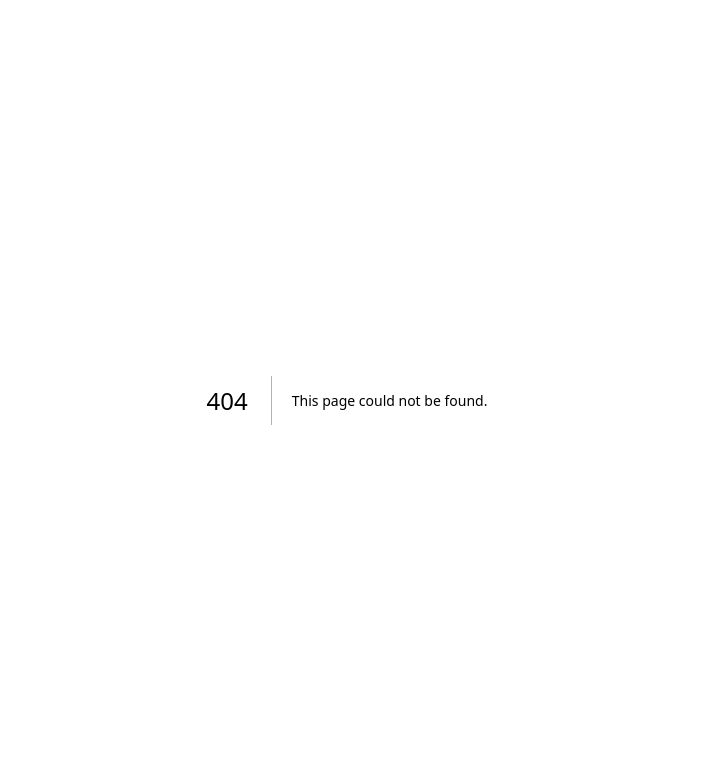
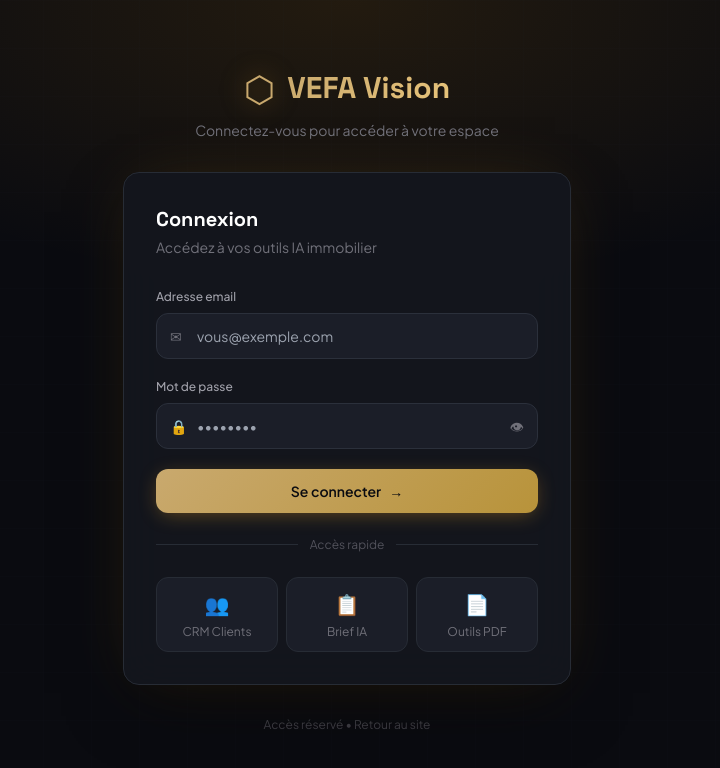
Before and after one commit to Manolo05/vefa-vision, a Next.js app: page /login in a window 1280 px wide. Before the commit this address had no page. Shown: the top 768 px of the page, without its empty margins (293-1013 px from the left). Built offline with nearby package versions, Linux system fonts and the light colour scheme.

Commit message:
feat: ajouter page de connexion avec acces aux outils (CRM, Brief, PDF)

```diff
--- /dev/null
+++ b/src/app/login/page.tsx
@@ -0,0 +1,243 @@
+"use client";
+import { useState } from "react";
+import { useRouter } from "next/navigation";
+import Link from "next/link";
+
+/* ── Credentials hardcodés (accès perso gratuit) ── */
+const OWNER_EMAIL = "admin@vefa-vision.com";
+const OWNER_PASSWORD = "vefa2026";
+
+export default function LoginPage() {
+  const router = useRouter();
+  const [email, setEmail] = useState("");
+  const [password, setPassword] = useState("");
+  const [error, setError] = useState("");
+  const [loading, setLoading] = useState(false);
+  const [showPass, setShowPass] = useState(false);
+
+  async function handleSubmit(e: React.FormEvent) {
+    e.preventDefault();
+    setError("");
+    setLoading(true);
+    await new Promise((r) => setTimeout(r, 800));
+
+    if (
+      email.trim().toLowerCase() === OWNER_EMAIL &&
+      password === OWNER_PASSWORD
+    ) {
+      /* Stocker la session dans localStorage */
+      localStorage.setItem("vv_auth", "true");
+      router.push("/dashboard");
+    } else {
+      setError("Email ou mot de passe incorrect.");
+      setLoading(false);
+    }
+  }
+
+  return (
+    <div
+      className="min-h-screen flex items-center justify-center px-4"
+      style={{
+        background:
+          "radial-gradient(ellipse 80% 60% at 50% 0%, hsl(38 90% 45% / .12) 0%, transparent 60%), hsl(225,25%,5%)",
+        fontFamily: "'Plus Jakarta Sans', sans-serif",
+      }}
+    >
+      {/* Grille de fond */}
+      <div
+        className="absolute inset-0 pointer-events-none opacity-10"
+        style={{
+          backgroundImage:
+            "linear-gradient(hsl(220 15% 20% / .5) 1px, transparent 1px), linear-gradient(90deg, hsl(220 15% 20% / .5) 1px, transparent 1px)",
+          backgroundSize: "48px 48px",
+        }}
+      />
+
+      <div className="relative w-full max-w-md space-y-8">
+        {/* Logo */}
+        <div className="text-center">
+          <Link href="/" className="inline-flex items-center gap-3 group">
+            <span
+              className="text-4xl"
+              style={{ color: "#C9A96E", filter: "drop-shadow(0 0 12px hsl(38 90% 55% / .5))" }}
+            >
+              ⬡
+            </span>
+            <span
+              className="text-3xl font-bold"
+              style={{
+                background: "linear-gradient(135deg, #C9A96E, #e8c47a)",
+                WebkitBackgroundClip: "text",
+                WebkitTextFillColor: "transparent",
+                backgroundClip: "text",
+                fontFamily: "'Space Grotesk', sans-serif",
+              }}
+            >
+              VEFA Vision
+            </span>
+          </Link>
+          <p className="mt-3 text-sm text-zinc-500">
+            Connectez-vous pour accéder à votre espace
+          </p>
+        </div>
+
+        {/* Card */}
+        <div
+          className="rounded-2xl p-8 border"
+          style={{
+            background: "hsl(225 18% 10% / .9)",
+            borderColor: "hsl(220 15% 18%)",
+            boxShadow: "0 0 60px -20px hsl(38 90% 55% / .2), 0 24px 64px -16px hsl(0 0% 0% / .6)",
+            backdropFilter: "blur(20px)",
+          }}
+        >
+          <h1
+            className="text-xl font-bold text-white mb-1"
+            style={{ fontFamily: "'Space Grotesk', sans-serif" }}
+          >
+            Connexion
+          </h1>
+          <p className="text-sm text-zinc-500 mb-8">
+            Accédez à vos outils IA immobilier
+          </p>
+
+          <form onSubmit={handleSubmit} className="space-y-5">
+            {/* Email */}
+            <div>
+              <label className="block text-xs font-medium text-zinc-400 mb-2">
+                Adresse email
+              </label>
+              <div className="relative">
+                <span className="absolute left-3.5 top-1/2 -translate-y-1/2 text-zinc-500 text-sm">
+                  ✉
+                </span>
+                <input
+                  type="email"
+                  required
+                  value={email}
+                  onChange={(e) => setEmail(e.target.value)}
+                  placeholder="vous@exemple.com"
+                  className="w-full pl-10 pr-4 py-3 rounded-xl text-sm outline-none transition-all"
+                  style={{
+                    background: "hsl(225 20% 13%)",
+                    border: "1px solid hsl(220 15% 20%)",
+                    color: "white",
+                  }}
+                  onFocus={(e) => (e.currentTarget.style.borderColor = "#C9A96E")}
+                  onBlur={(e) => (e.currentTarget.style.borderColor = "hsl(220 15% 20%)")}
+                />
+              </div>
+            </div>
+
+            {/* Password */}
+            <div>
+              <label className="block text-xs font-medium text-zinc-400 mb-2">
+                Mot de passe
+              </label>
+              <div className="relative">
+                <span className="absolute left-3.5 top-1/2 -translate-y-1/2 text-zinc-500 text-sm">
+                  🔒
+                </span>
+                <input
+                  type={showPass ? "text" : "password"}
+                  required
+                  value={password}
+                  onChange={(e) => setPassword(e.target.value)}
+                  placeholder="••••••••"
+                  className="w-full pl-10 pr-12 py-3 rounded-xl text-sm outline-none transition-all"
+                  style={{
+                    background: "hsl(225 20% 13%)",
+                    border: "1px solid hsl(220 15% 20%)",
+                    color: "white",
+                  }}
+                  onFocus={(e) => (e.currentTarget.style.borderColor = "#C9A96E")}
+                  onBlur={(e) => (e.currentTarget.style.borderColor = "hsl(220 15% 20%)")}
+                />
+                <button
+                  type="button"
+                  onClick={() => setShowPass(!showPass)}
+                  className="absolute right-3.5 top-1/2 -translate-y-1/2 text-zinc-500 hover:text-white transition-colors text-sm"
+                >
+                  {showPass ? "🙈" : "👁"}
+                </button>
+              </div>
+            </div>
+
+            {/* Error */}
+            {error && (
+              <div
+                className="flex items-center gap-2 px-4 py-3 rounded-xl text-sm"
+                style={{ background: "hsl(0 80% 20% / .4)", color: "#f87171", border: "1px solid hsl(0 70% 35%)" }}
+              >
+                <span>⚠</span>
+                <span>{error}</span>
+              </div>
+            )}
+
+            {/* Submit */}
+            <button
+              type="submit"
+              disabled={loading}
+              className="w-full py-3 rounded-xl font-semibold text-sm transition-all flex items-center justify-center gap-2"
+              style={{
+                background: loading ? "hsl(38 60% 40%)" : "linear-gradient(135deg, #C9A96E, #b8933a)",
+                color: "hsl(225,25%,5%)",
+                boxShadow: loading ? "none" : "0 4px 20px -4px hsl(38 90% 55% / .4)",
+              }}
+            >
+              {loading ? (
+                <>
+                  <span className="w-4 h-4 border-2 border-current border-t-transparent rounded-full animate-spin" />
+                  Connexion en cours…
+                </>
+              ) : (
+                <>
+                  Se connecter
+                  <span>→</span>
+                </>
+              )}
+            </button>
+          </form>
+
+          {/* Divider */}
+          <div className="flex items-center gap-3 my-6">
+            <div className="flex-1 h-px" style={{ background: "hsl(220 15% 18%)" }} />
+            <span className="text-xs text-zinc-600">Accès rapide</span>
+            <div className="flex-1 h-px" style={{ background: "hsl(220 15% 18%)" }} />
+          </div>
+
+          {/* Quick access modules */}
+          <div className="grid grid-cols-3 gap-2">
+            {[
+              { label: "CRM Clients", icon: "👥", href: "/clients" },
+              { label: "Brief IA", icon: "📋", href: "/brief" },
+              { label: "Outils PDF", icon: "📄", href: "/pdf-tools" },
+            ].map((m) => (
+              <Link
+                key={m.href}
+                href={m.href}
+                className="flex flex-col items-center gap-1.5 p-3 rounded-xl text-center transition-all group"
+                style={{ background: "hsl(225 20% 13%)", border: "1px solid hsl(220 15% 18%)" }}
+                onMouseEnter={(e) => (e.currentTarget.style.borderColor = "hsl(38 90% 55% / .4)")}
+                onMouseLeave={(e) => (e.currentTarget.style.borderColor = "hsl(220 15% 18%)")}
+              >
+                <span className="text-xl">{m.icon}</span>
+                <span className="text-xs text-zinc-500 group-hover:text-white transition-colors leading-tight">
+                  {m.label}
+                </span>
+              </Link>
+            ))}
+          </div>
+        </div>
+
+        {/* Footer note */}
+        <p className="text-center text-xs text-zinc-700">
+          Accès réservé •{" "}
+          <Link href="/" className="hover:text-zinc-400 transition-colors">
+            Retour au site
+          </Link>
+        </p>
+      </div>
+    </div>
+  );
+}
```
